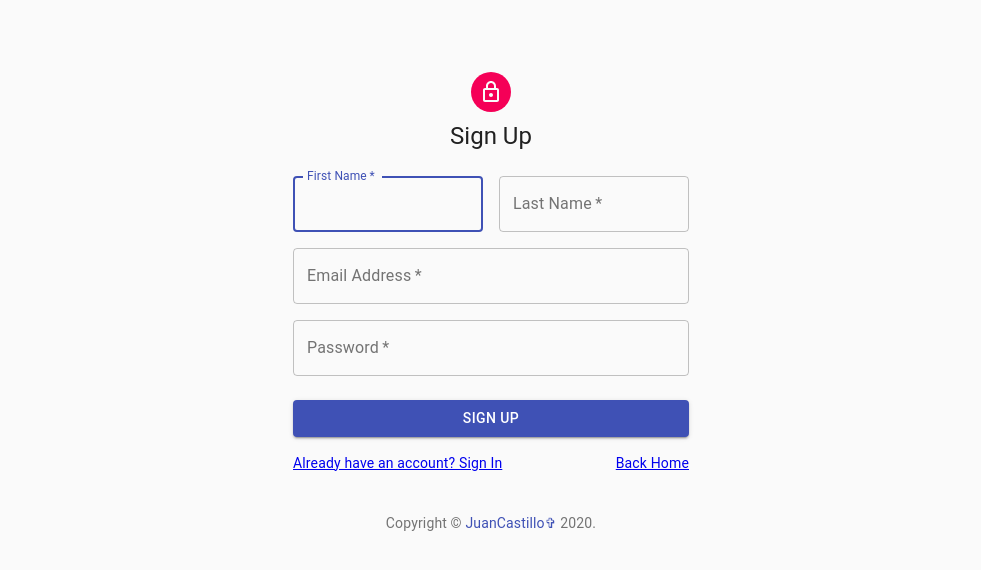
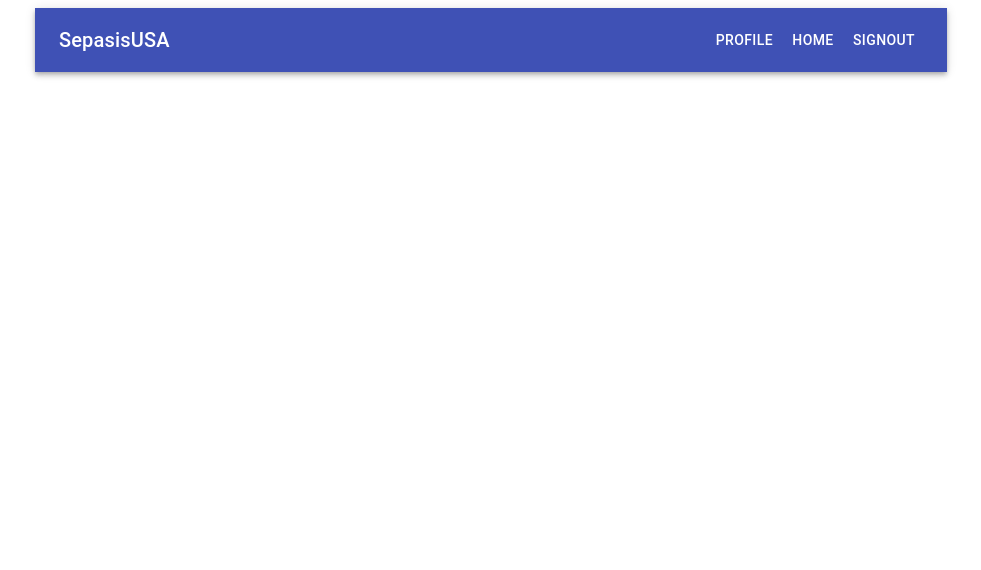
Before and after one commit to castillojuan1000/sepasisUSA, a React (Create React App) app: page /signUp in a window 1280 px wide. Shown: the top 570 px of the page, without its empty margins (149-1130 px from the left). Built offline with nearby package versions, Linux system fonts and the light colour scheme; no server answers; the database is empty.

Commit message:
working on when user logs in and logs out

```diff
--- a/src/components/AddPost.jsx
+++ b/src/components/AddPost.jsx
@@ -7,9 +7,6 @@ import PropTypes from 'prop-types';
 import { withStyles } from '@material-ui/core/styles';
 import Button from '@material-ui/core/Button';
 import { firestore, auth } from '../firebase';
-
-
-
 
 
 
@@ -71,14 +68,21 @@ export default function AddPost() {
   return (
     <form
       className={classes.root}
-      onSubmit={handleSubmit}>
+      onSubmit={handleSubmit}
+    >
       <Grid container
         spacing={3}
         direction="row"
         justify="center"
         alignItems="center">
         <Grid item xs={12}>
-          <Paper className={classes.paper}>
+          <Paper
+            className={classes.paper}
+            style={{
+              background: `linear-gradient(49deg, rgba(184,40,45,0.742734593837535)
+            0%, rgba(193,214,41,0.6951155462184874) 33%, rgba(252,176,69,1) 100%)`
+            }}
+          >
             <TextField
 
               label="Title"
--- a/src/components/App.jsx
+++ b/src/components/App.jsx
@@ -8,27 +8,29 @@ import UserProfile from './UserProfile';
 import PostPage from './PostPage'
 import SignIn from './SignIn';
 import SignUp from './SignUp';
+import Navbar from './NavBar'
+import Container from '@material-ui/core/Container'
 
 
 
 function App() {
   return (
-    <div className="app">
-      {/* <Link to='/'><h1>Home</h1></Link> */}
-      <Switch>
+    <Container maxWidth="md">
+
+      {/* <Switch>
         <Route exact path='/' component={Welcome} />
         <Route exact path='/signIn' component={SignIn} />
         <Route exact path='/signUp' component={SignUp} />
 
-      </Switch>
-      {/* <Authentication /> */}
-      {/* <Switch>
+      </Switch> */}
+      <Navbar />
+      <Switch>
         <Route exact path='/' component={Posts} />
         <Route exact path='/profile' component={UserProfile} />
         <Route exact path='/posts/:id' component={PostPage} />
-      </Switch> */}
+      </Switch>
 
-    </div>
+    </Container>
   );
 }
 
--- a/src/components/CurrentUser/CurrentUser.jsx
+++ b/src/components/CurrentUser/CurrentUser.jsx
@@ -70,17 +70,17 @@ export default CurrentUser;
 
 const useStyles = makeStyles(() => ({
   root: {
-    maxWidth: 304,
+    maxWidth: '50%',
     margin: "auto"
   },
   content: {
-    padding: 24
+    padding: 55
   },
   avatar: {
-    width: 80,
-    height: 80,
+    width: 100,
+    height: 100,
     border: "2px solid #fff",
-    margin: "-48px 32px 0 auto",
+    margin: "-75px 50px 0 auto",
     "& > img": {
       margin: 0
     }
--- /dev/null
+++ b/src/components/NavBar.jsx
@@ -0,0 +1,48 @@
+import React from 'react';
+import { makeStyles } from '@material-ui/core/styles';
+import AppBar from '@material-ui/core/AppBar';
+import Toolbar from '@material-ui/core/Toolbar';
+import Typography from '@material-ui/core/Typography';
+import Button from '@material-ui/core/Button';
+import { Link } from 'react-router-dom'
+
+const useStyles = makeStyles(theme => ({
+  root: {
+    flexGrow: 1,
+  },
+  menuButton: {
+    marginRight: theme.spacing(2),
+  },
+  title: {
+    flexGrow: 1,
+  },
+}));
+
+export default function NavBar() {
+  const classes = useStyles();
+
+  return (
+    <div className={classes.root}>
+      <AppBar position="static">
+        <Toolbar>
+          <Typography variant="h6" className={classes.title}>
+            SepasisUSA
+          </Typography>
+
+          <Link to='/profile' style={{ textDecoration: 'none', color: 'white' }}>
+            <Button color="inherit">Profile</Button>
+          </Link>
+
+          <Link to='/' style={{ textDecoration: 'none', color: 'white' }}>
+            <Button color="inherit">Home</Button>
+          </Link>
+
+          <Link to='/' style={{ textDecoration: 'none', color: 'white' }}>
+            <Button color="inherit">signout</Button>
+          </Link>
+
+        </Toolbar>
+      </AppBar>
+    </div>
+  );
+}
--- a/src/components/Posts.jsx
+++ b/src/components/Posts.jsx
@@ -2,6 +2,7 @@ import React, { Fragment, useContext } from 'react';
 import AddPost from './AddPost';
 import Post from './Post';
 import { PostsContext } from '../providers/PostsProvider'
+
 
 
 export default function Posts() {
@@ -12,11 +13,16 @@ export default function Posts() {
   })
 
   return (
-    <Fragment>
+
+    <div style={{ background: 'rgba(128,128,128, 0.5)' }}>
+
       <AddPost />
       {
         sortedPosts.map(post => <Post {...post} key={post.id} />)
       }
-    </Fragment>
+    </div>
+
+
+
   )
 }
--- a/src/components/UserProfile.jsx
+++ b/src/components/UserProfile.jsx
@@ -1,4 +1,4 @@
-import React, { useState } from 'react';
+import React, { useState, Fragment } from 'react';
 import { auth, firestore, storage } from '../firebase';
 
 import { makeStyles } from '@material-ui/core/styles';
@@ -8,6 +8,7 @@ import TextField from '@material-ui/core/TextField';
 import PropTypes from 'prop-types';
 import { withStyles } from '@material-ui/core/styles';
 import Button from '@material-ui/core/Button';
+import CurrentUser from './CurrentUser/CurrentUser'
 
 import '../UserProfile.css'
 
@@ -61,6 +62,22 @@ const UserProfile = () => {
   }
 
   return (
+    <div style={{ background: 'rgba(128,128,128, 0.5)', height: '100vh' }}>
+      <Grid
+        style={{
+          paddingTop: '10vh'
+        }}
+        container
+        spacing={3}
+        direction="row"
+        justify="center"
+        alignItems="center">
+        <Grid item xs={12}>
+
+          <CurrentUser />
+        </Grid>
+
+        <Grid item xs={12}>
 
           <form
             className={classes.root}
@@ -114,6 +131,10 @@ const UserProfile = () => {
             </Grid>
 
           </form>
+        </Grid>
+      </Grid>
+
+    </div>
   )
 }
 
@@ -131,10 +152,10 @@ const useStyles = makeStyles(theme => ({
     padding: theme.spacing(2),
     textAlign: 'center',
     margin: 'auto ',
-    maxWidth: "80%",
+    maxWidth: "50%",
     color: theme.palette.text.secondary,
     marginBottom: theme.spacing(3),
-    marginTop: theme.spacing(3)
+    // marginTop: theme.spacing(3)
   },
 }));
 
--- a/src/components/Welcome.jsx
+++ b/src/components/Welcome.jsx
@@ -44,7 +44,7 @@ export default function Welcome() {
   return (
     <div className="homepage" style={backgroundStyle}>
       <CssBaseline />
-      <Container maxWidth="sm">
+      <Container maxWidth="md">
         <Grid
           style={{
             paddingTop: '20vh'
@@ -66,8 +66,15 @@ export default function Welcome() {
                 unde suscipit, quam beatae rerum inventore consectetur, neque doloribus, cupiditate numquam
                 dignissimos laborum fugiat deleniti? Eum quasi quidem quibusdam.
               </Typography>
+              <Grid container
+
+                direction="row"
+                justify="center"
+                alignItems="center">
+
                 <Grid item xs={12} sm={6}>
-                <Link to='/signIn' style={{ textDecoration: 'none', color: 'white' }}>
+                  <Link to='/signIn'
+                    style={{ textDecoration: 'none', color: 'white' }}>
 
                     <MyButton
                       type="submit"
@@ -81,7 +88,8 @@ export default function Welcome() {
                 </Grid>
                 <Grid item xs={12} sm={6}>
 
-                <Link to='/signUp' style={{ textDecoration: 'none', color: 'white' }}>
+                  <Link to='/signUp'
+                    style={{ textDecoration: 'none', color: 'white' }}>
 
                     <MyButton
                       type="submit"
@@ -92,6 +100,7 @@ export default function Welcome() {
                   </MyButton>
                   </Link>
 
+                </Grid>
               </Grid>
             </Paper>
           </Grid>
```
Lines whose indentation alone changed are shown as unchanged.
